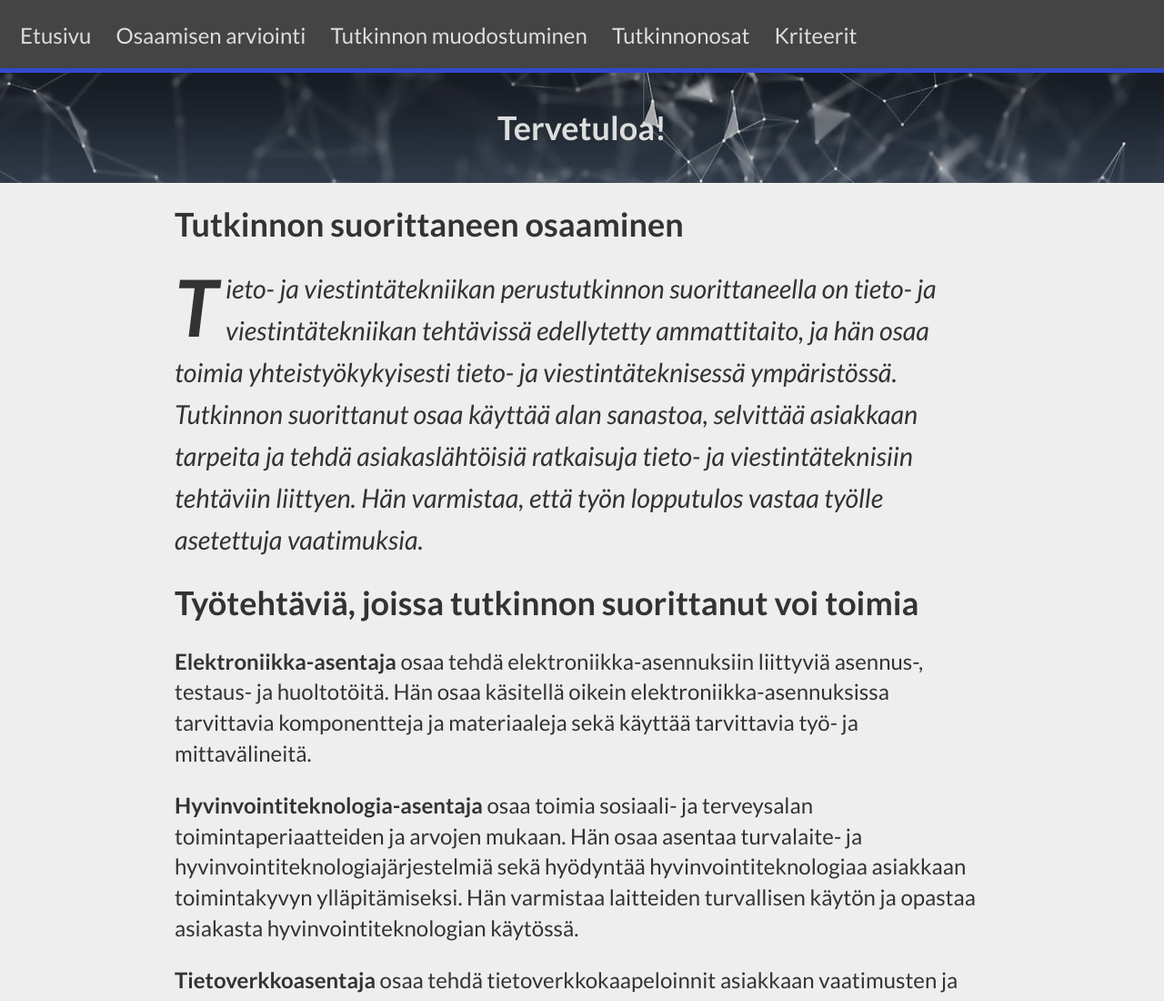
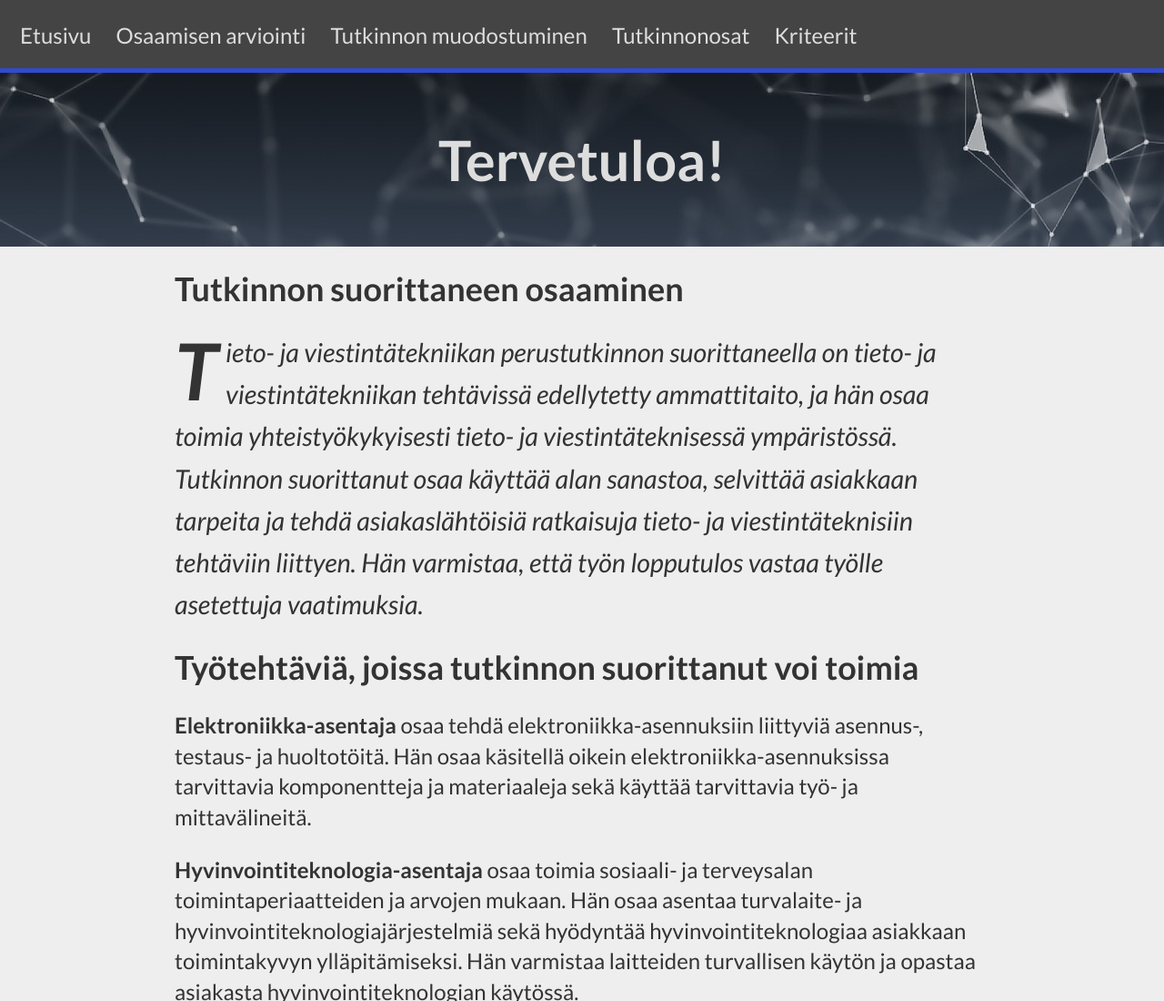
Before and after one commit to miikaxm/Responsiiviset-nettisivut-HTML-CSS-, a plain HTML site: page index.html in a window 1280 px wide. Shown: the top 1100 px of the page at 91% size. Drawn offline with Linux system fonts and the light colour scheme.

Commit message:
pieniä korjauksia

```diff
--- a/css/mobiili.css
+++ b/css/mobiili.css
@@ -27,7 +27,6 @@
         border-left: none;
         list-style-type: square;
     }
-
 
     header nav {
         text-align: center;
@@ -90,7 +89,7 @@
     }
 }
 
-@media only screen and (min-width: 640px) {
+@media only screen and (max-width: 640px) {
     .showcase {
         background-image: url('../img/banner-5250180_1280\ \(1\).jpg');
         color: var(--teksti-vaalea);
--- a/css/style.css
+++ b/css/style.css
@@ -103,7 +103,7 @@ section {
     color: var(--teksti-vaalea);
     width: 100%;
     max-width: 100%;
-    padding: 30px 0;
+    padding: 10px 0;
     text-align: center;
     font-size: 1.7em;
     line-height: 1.7em;
```
Also changed, not shown: index.html (+0 -7 lines), kriteerit.html (+0 -1 lines).
